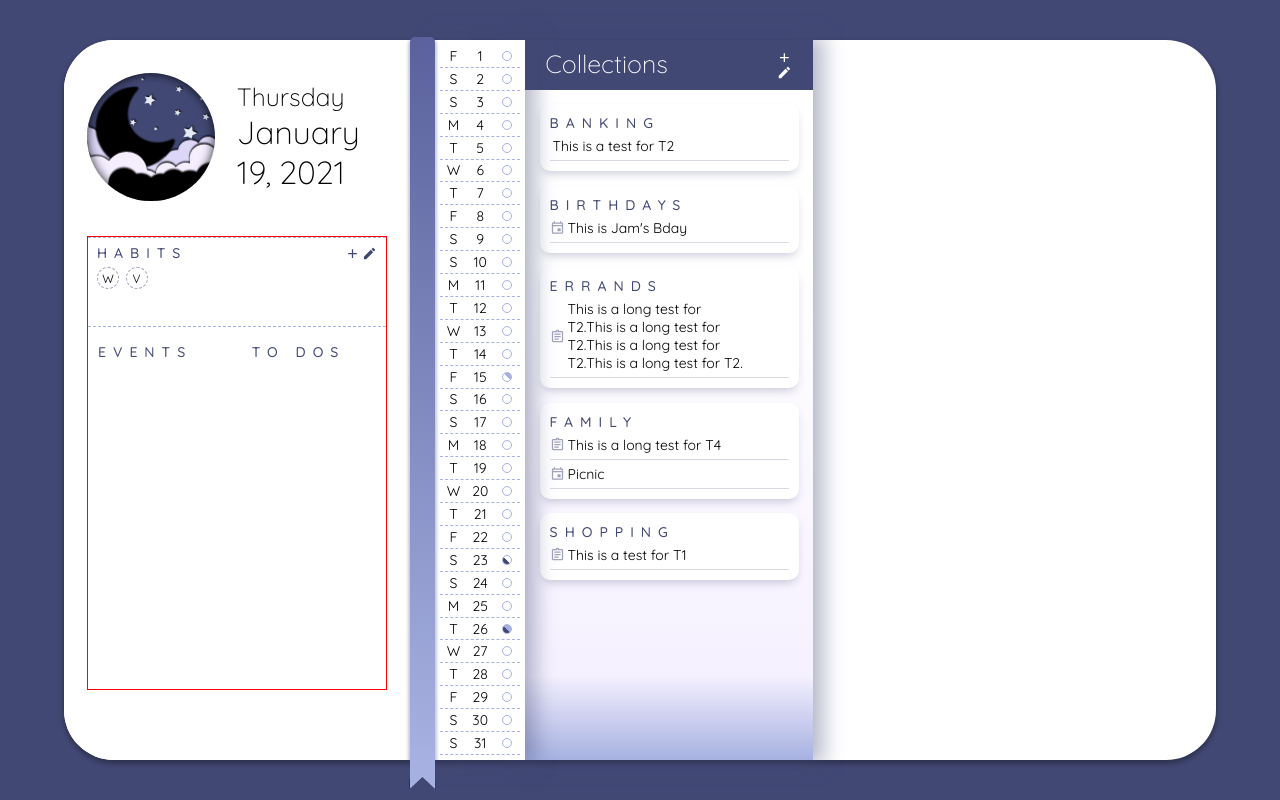
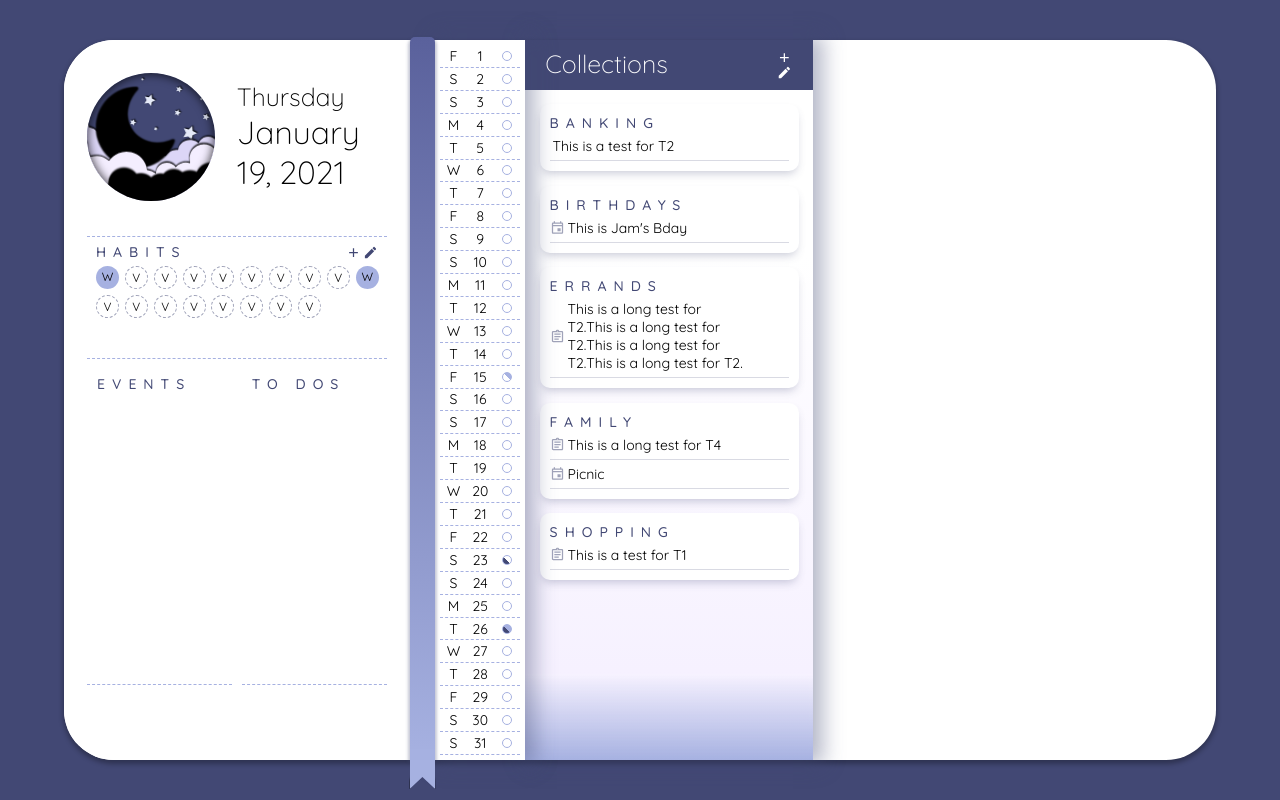
Before and after one commit to vkwho4250/react-frontend-journal, a React (Create React App) app: page / in a window 1280 px wide. Built offline with nearby package versions, Linux system fonts and the light colour scheme.

Commit message:
updated Habits feaures - remove, edit, check etc.

```diff
--- a/src/components/App.jsx
+++ b/src/components/App.jsx
@@ -10,27 +10,127 @@ function App() {
          id: 0,
          habit: "Drink 8 cups of water a day",
          abbr: "W",
-         tracker: [
-            {
-               date: "2021-01-18",
-               completed: "true",
-            },
-            {
-               date: "2021-01-19",
-               completed: "false",
-            },
-         ],
+         dates: ["2021-01-19"],
+         completed: [true],
       },
       {
          id: 1,
          habit: "Take vitamins",
          abbr: "V",
-         tracker: [
-            {
-               date: "2021-01-18",
-               completed: "true",
-            },
-         ],
+         dates: ["2021-01-18", "2021-01-19"],
+         completed: [true, false],
+      },
+      {
+         id: 2,
+         habit: "Take vitamins",
+         abbr: "V",
+         dates: ["2021-01-18", "2021-01-19"],
+         completed: [true, false],
+      },
+      {
+         id: 3,
+         habit: "Take vitamins",
+         abbr: "V",
+         dates: ["2021-01-18", "2021-01-19"],
+         completed: [true, false],
+      },
+      {
+         id: 4,
+         habit: "Take vitamins",
+         abbr: "V",
+         dates: ["2021-01-18", "2021-01-19"],
+         completed: [true, false],
+      },
+      {
+         id: 5,
+         habit: "Take vitamins",
+         abbr: "V",
+         dates: ["2021-01-18", "2021-01-19"],
+         completed: [true, false],
+      },
+      {
+         id: 6,
+         habit: "Take vitamins",
+         abbr: "V",
+         dates: ["2021-01-18", "2021-01-19"],
+         completed: [true, false],
+      },
+      {
+         id: 7,
+         habit: "Take vitamins",
+         abbr: "V",
+         dates: ["2021-01-18", "2021-01-19"],
+         completed: [true, false],
+      },
+      {
+         id: 8,
+         habit: "Take vitamins",
+         abbr: "V",
+         dates: ["2021-01-18", "2021-01-19"],
+         completed: [true, false],
+      },
+      {
+         id: 0,
+         habit: "Drink 8 cups of water a day",
+         abbr: "W",
+         dates: ["2021-01-19"],
+         completed: [true],
+      },
+      {
+         id: 1,
+         habit: "Take vitamins",
+         abbr: "V",
+         dates: ["2021-01-18", "2021-01-19"],
+         completed: [true, false],
+      },
+      {
+         id: 2,
+         habit: "Take vitamins",
+         abbr: "V",
+         dates: ["2021-01-18", "2021-01-19"],
+         completed: [true, false],
+      },
+      {
+         id: 3,
+         habit: "Take vitamins",
+         abbr: "V",
+         dates: ["2021-01-18", "2021-01-19"],
+         completed: [true, false],
+      },
+      {
+         id: 4,
+         habit: "Take vitamins",
+         abbr: "V",
+         dates: ["2021-01-18", "2021-01-19"],
+         completed: [true, false],
+      },
+      {
+         id: 5,
+         habit: "Take vitamins",
+         abbr: "V",
+         dates: ["2021-01-18", "2021-01-19"],
+         completed: [true, false],
+      },
+      {
+         id: 6,
+         habit: "Take vitamins",
+         abbr: "V",
+         dates: ["2021-01-18", "2021-01-19"],
+         completed: [true, false],
+      },
+      {
+         id: 7,
+         habit: "Take vitamins",
+         abbr: "V",
+         dates: ["2021-01-18", "2021-01-19"],
+         completed: [true, false],
+      },
+      {
+         id: 8,
+         habit: "Take vitamins",
+         abbr: "V",
+         dates: ["2021-01-18", "2021-01-19"],
+         completed: [true, false],
       },
    ]);
 
--- a/src/components/Habit.css
+++ b/src/components/Habit.css
@@ -1,6 +1,7 @@
 .habit-box {
    position: relative;
    height: 22rem;
+   /* margin-right: 8rem; */
 }
 
 .habit-checkbox {
@@ -8,11 +9,8 @@
    border: 1rem dashed rgba(66, 72, 116, 0.5);
    background: white;
    border-radius: 50%;
-   width: 22rem;
-   height: 22rem;
-   display: flex;
-   justify-content: center;
-   align-items: center;
+   width: 23rem;
+   height: 23rem;
 }
 
 .habit-checkbox.editmode {
@@ -20,16 +18,20 @@
    animation: bounce 1s infinite;
 }
 
+.habit-checkbox.completed {
+   background: rgb(166, 177, 225);
+   border: none;
+}
+
 .habit-checkbox p {
    position: relative;
    z-index: 1;
-   padding: 2rem;
+   padding: 3rem 0;
    font-size: 12rem;
    cursor: pointer;
-   /* transform: rotate(40deg); */
-}
-
-.habit-checkbox p.editmode {
+   height: 100%;
+   width: 100%;
+   text-align: center;
 }
 
 @keyframes bounce {
--- a/src/components/Habit.jsx
+++ b/src/components/Habit.jsx
@@ -5,6 +5,7 @@ import EditIcon from "@material-ui/icons/Edit";
 import ClearIcon from "@material-ui/icons/Clear";
 
 function Habit({
+   todayString,
    habit,
    displayHabit,
    habitInFocus,
@@ -14,11 +15,9 @@ function Habit({
 }) {
    const [isComplete, setIsComplete] = useState(false);
 
-   console.log(action);
-
    function changeIsComplete() {
       console.log("entering changeISComplet");
-      if (action === "checkoff") {
+      if (action === "CheckOff") {
          setIsComplete(!isComplete);
       }
    }
@@ -27,13 +26,17 @@ function Habit({
    //       editHabit(habit.id);
    //    }
 
+   let todayPosition = habit.dates.findIndex((date) => date === todayString);
+
    return (
       <div className="habit-box">
          <div
             onClick={editHabit}
             name="Edit"
             className={
-               "habit-checkbox" + (action === "Edit" ? " editmode" : "")
+               "habit-checkbox" +
+               (action === "Edit" ? " editmode" : "") +
+               (habit.completed[todayPosition] ? " completed" : "")
             }
          >
             <p
@@ -43,6 +46,7 @@ function Habit({
                status={String(!isComplete)}
                name="completed"
                value={habit.id}
+               habit={habit.habit}
                className={action === "Edit" ? " editmode" : ""}
             >
                {habit.abbr}
--- a/src/components/TodaySummary.css
+++ b/src/components/TodaySummary.css
@@ -1,6 +1,5 @@
 #today-container {
    position: relative;
-   border: 1rem solid red;
    width: 100%;
    height: 65%;
    margin-top: 5%;
@@ -18,7 +17,7 @@
    z-index: 10;
    padding: 2% 3%;
    width: 100%;
-   height: 90rem;
+   /* height: 90rem; */
    margin-bottom: 2%;
    border-top: 1rem dashed rgb(166, 177, 225);
    border-bottom: 1rem dashed rgb(166, 177, 225);
@@ -68,12 +67,12 @@ input.empty-input::placeholder {
 }
 
 .habit-text {
-   position: absolute;
+   position: relative;
    border-radius: 5rem;
    z-index: 7;
-   bottom: 0;
+   /* bottom: 0; */
    width: 94%;
-   height: 30%;
+   height: 30rem;
    padding: 5rem;
    transition: all 0.5s ease-in-out;
 }
@@ -100,8 +99,20 @@ input.empty-input::placeholder {
    width: 49%;
 }
 
-.delete-btn {
+.no-display {
    display: none;
+}
+
+.delete-warning {
+   position: absolute;
+   z-index: 20;
+   top: 0;
+   left: 0;
+   width: 100%;
+   height: 110%;
+   padding: 25rem 10rem 0;
+   background: rgb(244, 238, 255);
+   /* border: 1rem dashed rgb(166, 177, 225); */
 }
 
 #habits-container + .create-item {
@@ -134,6 +145,10 @@ input.empty-input::placeholder {
    /* border-bottom: 1rem dashed rgba(166, 177, 225, 1); */
 }
 
+.today-lists > div {
+   border-bottom: 1rem dashed rgba(166, 177, 225, 1);
+}
+
 @media only screen and (min-width: 1200px) {
    .today-lists {
       position: relative;
--- a/src/components/TodaySummary.jsx
+++ b/src/components/TodaySummary.jsx
@@ -33,20 +33,27 @@ function TodaySummary({
 
    const [createHabit, setHabitDisplay] = useState(false);
    const [habitInFocus, setHabitInFocus] = useState("");
+   const [displayWarning, setDisplayWarning] = useState(false);
 
    const [newHabit, setNewHabit] = useState({
       id: habits.length,
       habit: "",
       abbr: "",
-      tracker: [
-         {
-            date: todayString,
-            completed: false,
-         },
-      ],
+      dates: [todayString],
+      completed: [false],
    });
 
+   function changeDisplayWarning(event) {
+      setDisplayWarning(!displayWarning);
+      // if (action === "Edit") {
+      //    setDisplayWarning(!displayWarning);
+      // }
+
+      event.preventDefault();
+   }
+
    function displayHabit(event) {
+      console.log(event.target);
       if (event.type === "mouseenter") {
          setHabitInFocus(event.currentTarget.getAttribute("habit"));
       } else {
@@ -59,57 +66,54 @@ function TodaySummary({
    }
 
    function editHabit(event) {
+      console.log(event.target);
+
+      try {
          const habitID = event.target.getAttribute("value");
 
-      const updatedTracker = habits[habitID].tracker;
-
          if (action === "CheckOff") {
-         console.log(updatedTracker);
-
-         updatedTracker.push({
-            date: todayString,
-            completed: event.currentTarget.getAttribute("status"),
-         });
-
-         setNewHabit({
-            id: habitID,
-            habit: habits[habitID].habit,
-            abbr: habits[habitID].abbr,
-            tracker: updatedTracker,
-         });
-
-         setHabits((prevHabits) => {
-            let temp = [...prevHabits];
-            temp[newHabit.id] = newHabit;
-            return [...temp];
-         });
-
-         setNewHabit({
-            id: habits.length + 1,
-            habit: "",
-            abbr: "",
-            tracker: [
-               {
-                  date: todayString,
-                  completed: false,
-               },
-            ],
-         });
+            habits[habitID].dates = [
+               ...new Set([...habits[habitID].dates, todayString]),
+            ];
+            let indexToUpdate = habits[habitID].dates.findIndex(
+               (date) => date === todayString
+            );
+            habits[habitID].completed[indexToUpdate] =
+               "true" === event.target.getAttribute("status");
          } else {
             changeCreateDisplay(event);
 
             setNewHabit({
-            id: habitID,
+               id: habits[habitID].id,
                habit: habits[habitID].habit,
                abbr: habits[habitID].abbr,
-            tracker: updatedTracker,
+               dates: habits[habitID].dates,
+               completed: habits[habitID].completed,
             });
          }
+      } catch (e) {
+         console.log(e);
+      }
+   }
+
+   function removeHabit(event) {
+      console.log(event.currentTarget);
+      console.log(newHabit.id);
+
+      setHabits((prevValue) => {
+         return prevValue.filter((habit) => {
+            return habit.id !== newHabit.id;
+         });
+      });
+
+      changeDisplayWarning(!displayWarning);
+      setHabitDisplay(!createHabit);
+      setAction("CheckOff");
+      event.preventDefault();
    }
 
    function addHabit(event) {
       console.log(habits);
-      console.log(newHabit.abbr === "");
 
       if (newHabit.habit.trim() === "") {
          document.querySelector(".input-habit").classList.add("empty-input");
@@ -136,12 +140,8 @@ function TodaySummary({
             id: prevValue.id + 1,
             habit: "",
             abbr: "",
-            tracker: [
-               {
-                  date: todayString,
-                  completed: false,
-               },
-            ],
+            dates: [todayString],
+            completed: [false],
          }));
       }
 
@@ -155,11 +155,11 @@ function TodaySummary({
       // const name = event.target.getAttrribute("name");
       // const value = event.target.getAttrribute("name");
 
-      if (name === "completed") {
-         console.log(event.target.getAttribute("status"));
+      // if (name === "completed") {
+      //    console.log(event.target.getAttribute("status"));
 
-         const status = event.target.getAttrribute("status");
-      } else {
+      //    const status = event.target.getAttrribute("status");
+      // } else {
       setNewHabit((prevValue) => {
          return {
             ...prevValue,
@@ -168,23 +168,26 @@ function TodaySummary({
       });
 
       event.stopPropagation();
-      }
+      // }
    }
 
    function changeCreateDisplay(event) {
-      console.log(event.currentTarget);
+      console.log(event.target);
       setAction(event.currentTarget.getAttribute("name"));
+
+      if (event.target.getAttribute("name") === "close-btn") {
          setHabitDisplay(!createHabit);
+         setAction("CheckOff");
+      } else if (!createHabit || action !== "Edit") {
+         setHabitDisplay(!createHabit);
+      }
+
       setNewHabit({
          id: habits.length,
          habit: "",
          abbr: "",
-         tracker: [
-            {
-               date: todayString,
-               completed: false,
-            },
-         ],
+         dates: [todayString],
+         completed: [false],
       });
    }
 
@@ -213,6 +216,7 @@ function TodaySummary({
                   return (
                      <Habit
                         key={index}
+                        todayString={todayString}
                         habit={habit}
                         displayHabit={displayHabit}
                         habitInFocus={habitInFocus}
@@ -225,10 +229,23 @@ function TodaySummary({
             </div>
             <div className={"habit-text"}>{habitInFocus}</div>
          </div>
-         <div className={"create-item" + (createHabit ? " open" : "")}>
+         <div
+            className="create-item"
+            style={
+               createHabit
+                  ? {
+                       top: `${
+                          document.querySelector("#habits-container")
+                             .clientHeight
+                       }px`,
+                    }
+                  : {}
+            }
+         >
             <ExpandLessIcon
                onClick={changeCreateDisplay}
                className="btn-icon create-close-btn"
+               name="close-btn"
             />
             <form>
                <input
@@ -236,7 +253,7 @@ function TodaySummary({
                   onChange={updateHabit}
                   name="habit"
                   value={newHabit.habit}
-                  placeholder="Enter Habit"
+                  placeholder="New Habit"
                   minLength="1"
                ></input>
                <input
@@ -246,7 +263,7 @@ function TodaySummary({
                   minLength="1"
                   maxLength="2"
                   value={newHabit.abbr}
-                  placeholder="Max 2 characters abbreviation"
+                  placeholder="Abbreviation (max 2 char.)"
                ></input>
                <div
                   className={
@@ -257,13 +274,34 @@ function TodaySummary({
                      {action}
                   </button>
                   <button
-                     // onClick={removeHabit}
+                     onClick={changeDisplayWarning}
                      className={
-                        "create-btn " + (action !== "Add" ? "" : " delete-btn")
+                        "create-btn " + (action !== "Add" ? "" : " no-display")
                      }
                   >
                      Delete
                   </button>
+                  <div
+                     className={
+                        displayWarning ? "delete-warning" : "no-display"
+                     }
+                  >
+                     <p>
+                        All records of this habit will be removed. Please
+                        confirm you want to proceed.
+                     </p>
+                     <div className="btn-container half">
+                        <button onClick={removeHabit} className={"create-btn "}>
+                           Confirm
+                        </button>
+                        <button
+                           onClick={changeDisplayWarning}
+                           className={"create-btn "}
+                        >
+                           Nevermind
+                        </button>
+                     </div>
+                  </div>
                </div>
             </form>
          </div>
```
Also changed, not shown: 1 other file (tests, documents, lock files or other folders). Lines whose indentation alone changed are shown as unchanged.
